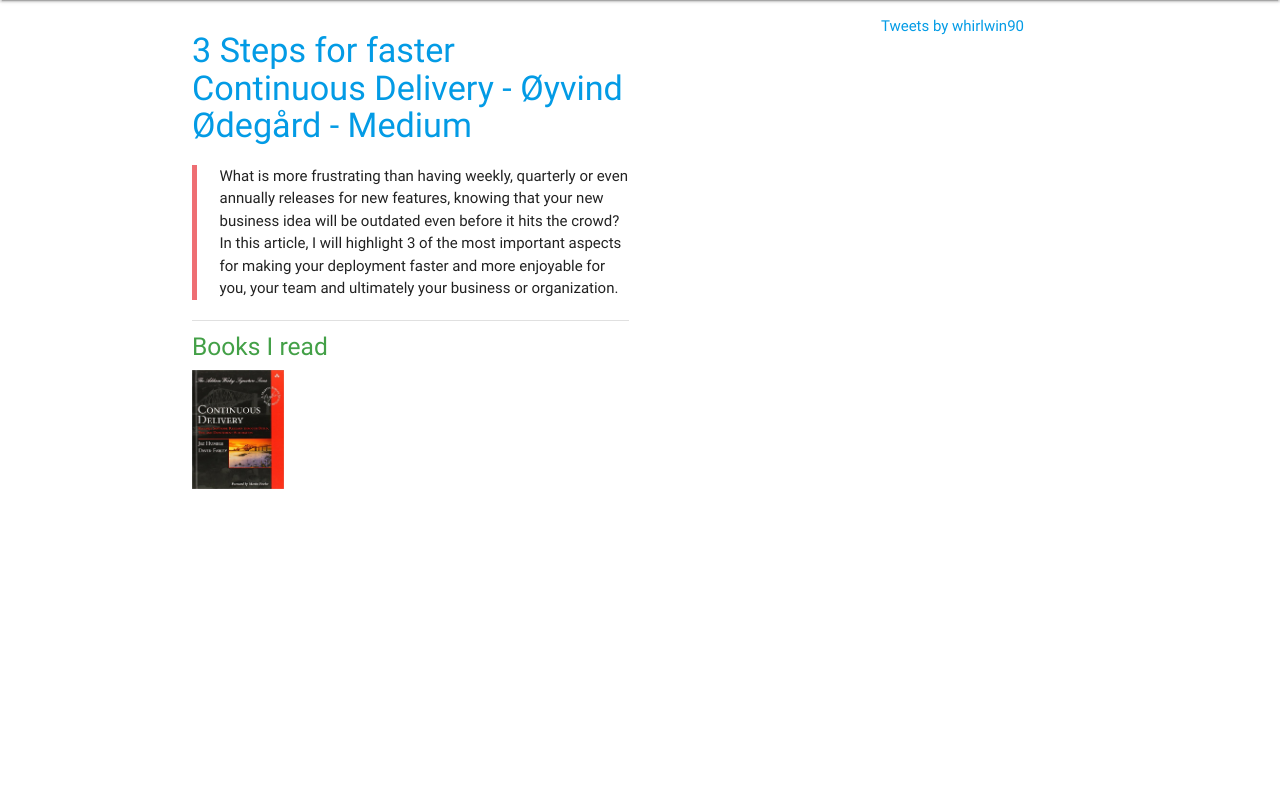
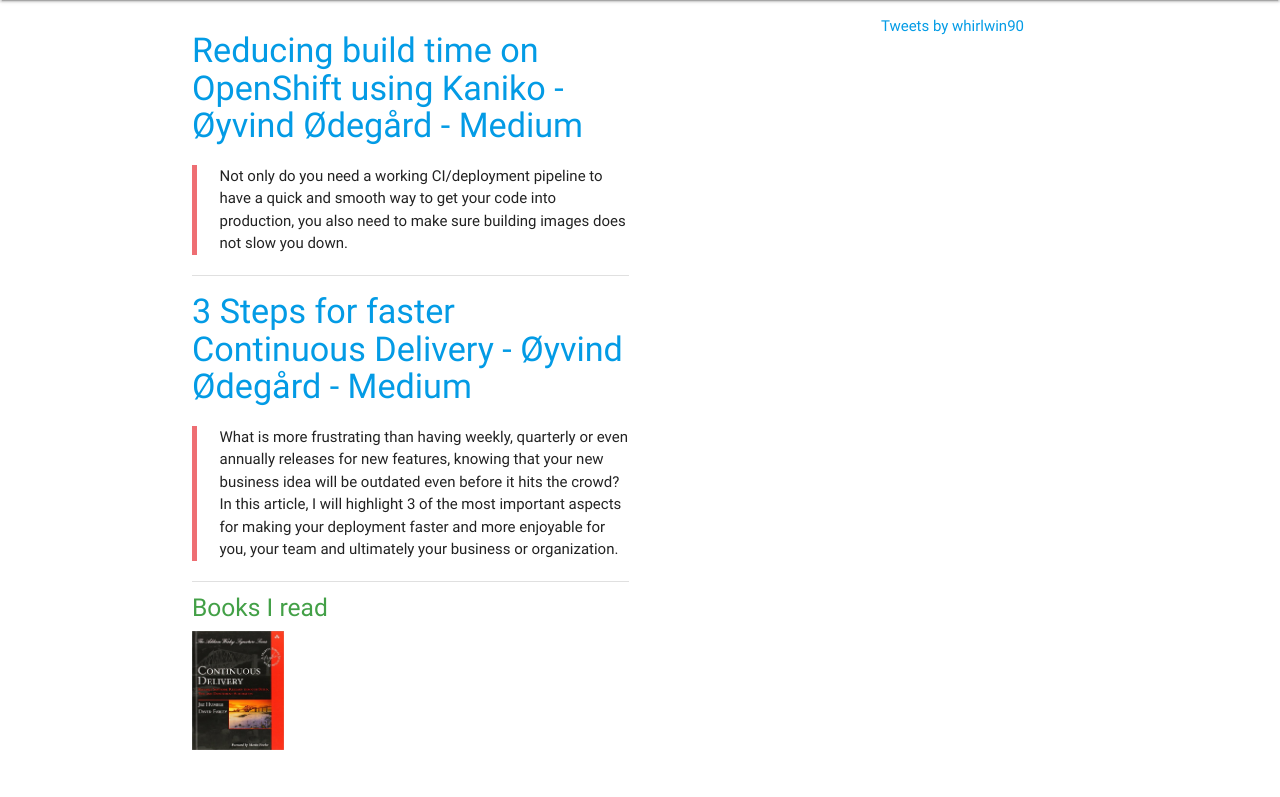
Before and after one commit to whirlwin/whirlwin.no, a Node project: template src/main/views/index.pug in a window 1280 px wide. Shown: the part 64-861 px from the top of the page. Before the commit the page ends 553 px from the top, so only its background shows below. Run offline with Node 20 templates, Linux system fonts and the light colour scheme; the template is opened without the code that fills it, so the values that code supplies are empty; some libraries are stand-ins or nearby versions.

Commit message:
Add link to new Medium post

```diff
--- a/src/main/views/index.pug
+++ b/src/main/views/index.pug
@@ -5,6 +5,11 @@
     div.container
       div.row
         div.col.s12.m6
+          h4
+            a(href='https://medium.com/@whirlwin/reducing-build-time-on-openshift-using-kaniko-909d4bf0a874') Reducing build time on OpenShift using Kaniko - Øyvind Ødegård - Medium
+          blockquote
+            | Not only do you need a working CI/deployment pipeline to have a quick and smooth way to get your code into production, you also need to make sure building images does not slow you down.
+          div.divider
           h4
             a(href='https://medium.com/@whirlwin/3-steps-for-faster-continuous-integration-e74e01e7e75') 3 Steps for faster Continuous Delivery - Øyvind Ødegård - Medium
           blockquote
```
Also changed, not shown: src/main/assets/vendor/image/kubernetes.png (added).
